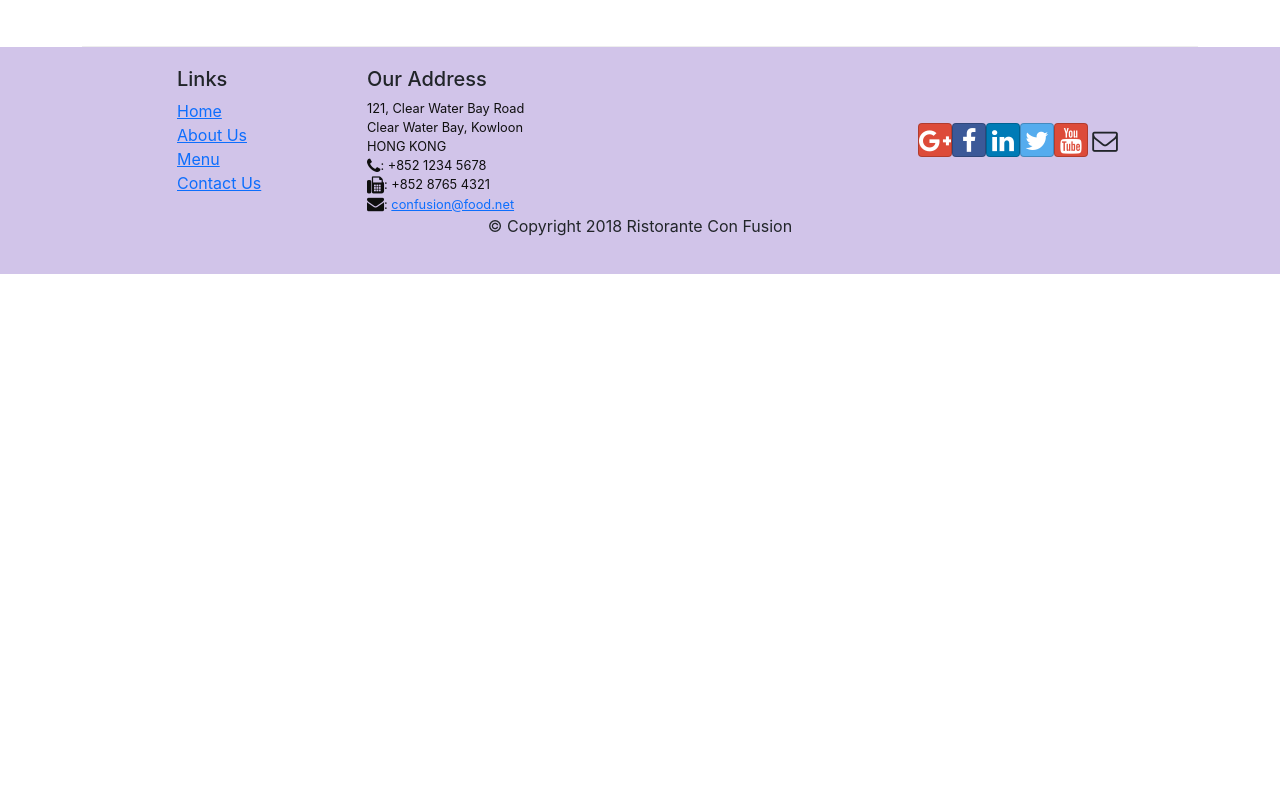
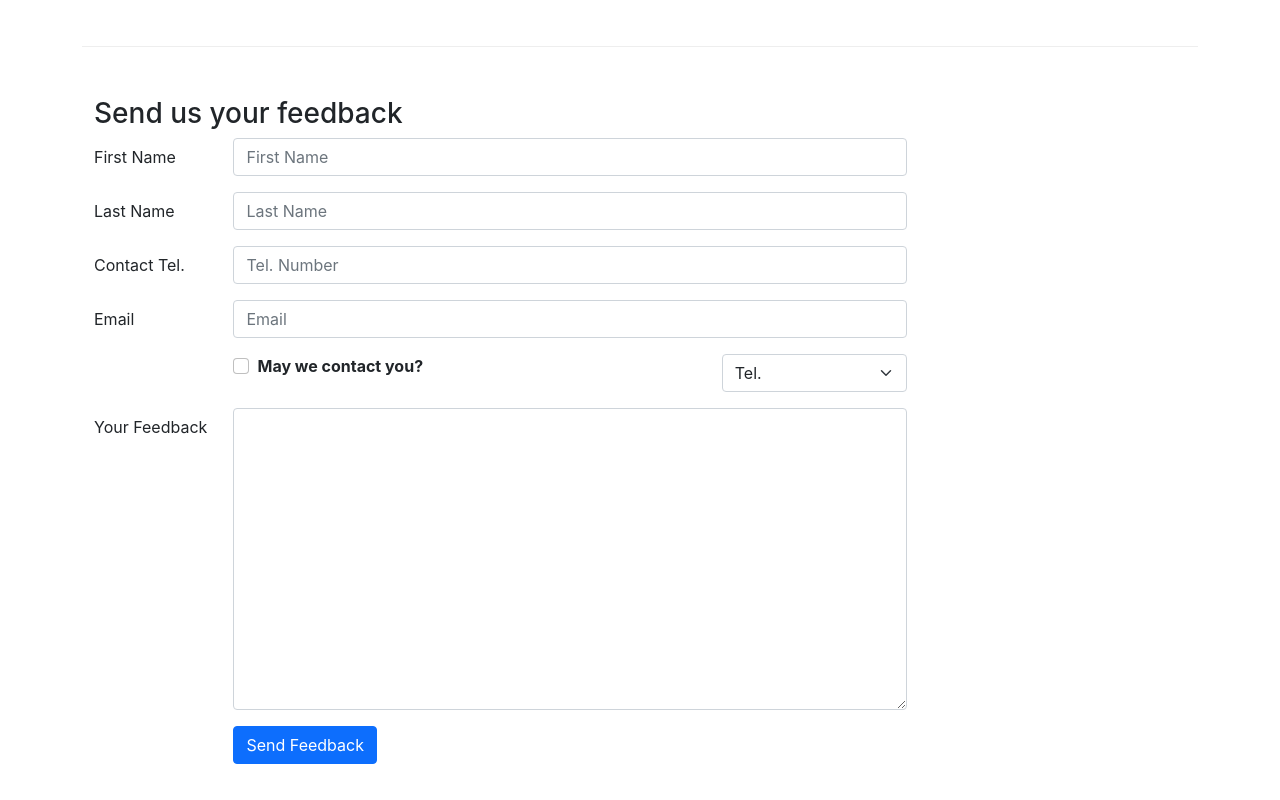
Before and after one commit to thankGodItsWednesday/psychic-invention, a React (Create React App) app: page /contactus in a window 1280 px wide. Shown: the part 800-1600 px from the top of the page. Before the commit the page ends 1074 px from the top, so only its background shows below. Built offline with nearby package versions, Linux system fonts and the light colour scheme.

Commit message:
Controlled Components, Controlled Forms

```diff
--- a/src/components/ContactComponent.js
+++ b/src/components/ContactComponent.js
@@ -1,8 +1,41 @@
-import React from 'react';
-import { Breadcrumb, BreadcrumbItem } from 'reactstrap';
+import React, { Component } from 'react';
+import { Breadcrumb, BreadcrumbItem, Button, Form, FormGroup, Label, Input, Col } from 'reactstrap';
 import { Link } from 'react-router-dom';
 
-function Contact(props) {
+class Contact extends Component {
+
+    constructor(props) {
+        super(props);
+
+        this.state = {
+            firstname: '',
+            lastname: '',
+            telnum: '',
+            email: '',
+            agree: false,
+            contactType: 'Tel.',
+            message: ''
+        }
+        this.handleSubmit = this.handleSubmit.bind(this);
+        this.handleInputChange = this.handleInputChange.bind(this);
+    }
+
+    handleInputChange(event) {
+        const target = event.target;
+        const value = target.type === 'checkbox' ? target.checked : target.value;
+        const name = target.name;
+        this.setState({
+            [name]: value
+        });
+    }
+
+    handleSubmit(event) {
+        console.log("Current State is: " + JSON.stringify(this.state));
+        alert("Current State is: " + JSON.stringify(this.state));
+        event.preventDefault();
+    }
+
+    render() {
         return(
             <div className="container">
                  <div className='row'>
@@ -41,8 +74,91 @@
                         </div>
                     </div>
                 </div>
+                <div className='row row-content'>
+                    <div className='col-12'>
+                        <h3>Send us your feedback</h3>
+                    </div>
+                    <div className='col-12 col-md-9'>
+                        <Form onSubmit={this.handleSubmit}>
+                            <FormGroup row>
+                                <Label htmlFor="firstname" md={2}>First Name</Label>
+                                <Col md={10}>
+                                    <Input type='text' id='firstname' name='firstname'
+                                        placeholder='First Name'
+                                        value={this.state.firstname}
+                                        onChange={this.handleInputChange} />
+                                </Col>
+                            </FormGroup>
+                            <FormGroup row>
+                                <Label htmlFor="lastname" md={2}>Last Name</Label>
+                                <Col md={10}>
+                                    <Input type='text' id='lastname' name='lastname'
+                                        placeholder='Last Name'
+                                        value={this.state.lastname}
+                                        onChange={this.handleInputChange} />
+                                </Col>
+                            </FormGroup>
+                            <FormGroup row>
+                                <Label htmlFor="telnum" md={2}>Contact Tel.</Label>
+                                <Col md={10}>
+                                    <Input type='tel' id='telnum' name='telnum'
+                                        placeholder='Tel. Number'
+                                        value={this.state.telnum}
+                                        onChange={this.handleInputChange}/>
+                                </Col>
+                            </FormGroup>
+                            <FormGroup row>
+                                <Label htmlFor="email" md={2}>Email</Label>
+                                <Col md={10}>
+                                    <Input type='email' id='email' name='email'
+                                        placeholder='Email'
+                                        value={this.state.email}
+                                        onChange={this.handleInputChange}/>
+                                </Col>
+                            </FormGroup>
+                            <FormGroup row>
+                                <Col md={{size: 6, offset: 2}}>
+                                    <FormGroup check>
+                                        <Label check>
+                                            <Input type='checkbox' name='agree'
+                                                checked={this.state.agree} onChange={this.handleInputChange}/> {''}
+                                                <strong>May we contact you?</strong>
+                                        </Label>
+                                    </FormGroup>
+                                </Col>
+                                <Col md={{size: 3, offset: 1}}>
+                                    <Input type='select' name='contactType'
+                                        value={this.state.contactType}
+                                        onChange={this.handleInputChange}>
+                                        <option>Tel.</option>
+                                        <option>Email</option>
+                                        </Input>
+                                </Col>
+                            </FormGroup>
+                            <FormGroup row>
+                                <Label htmlFor="message" md={2}>Your Feedback</Label>
+                                <Col md={10}>
+                                    <Input type='textarea' id='message' name='message'
+                                        rows="12"
+                                        value={this.state.message}
+                                        onChange={this.handleInputChange}/>
+                                </Col>
+                            </FormGroup>
+                            <FormGroup row>
+                                <Col md={{size: 10, offset: 2}}>
+                                    <Button type='submit' color='primary'>
+                                        Send Feedback
+                                    </Button>
+                                </Col>
+                            </FormGroup>
+                        </Form>
+                    </div>
+                </div>
             </div>
         );
+
+    }
+
 }
 
 export default Contact;
```
Lines whose indentation alone changed are shown as unchanged.
